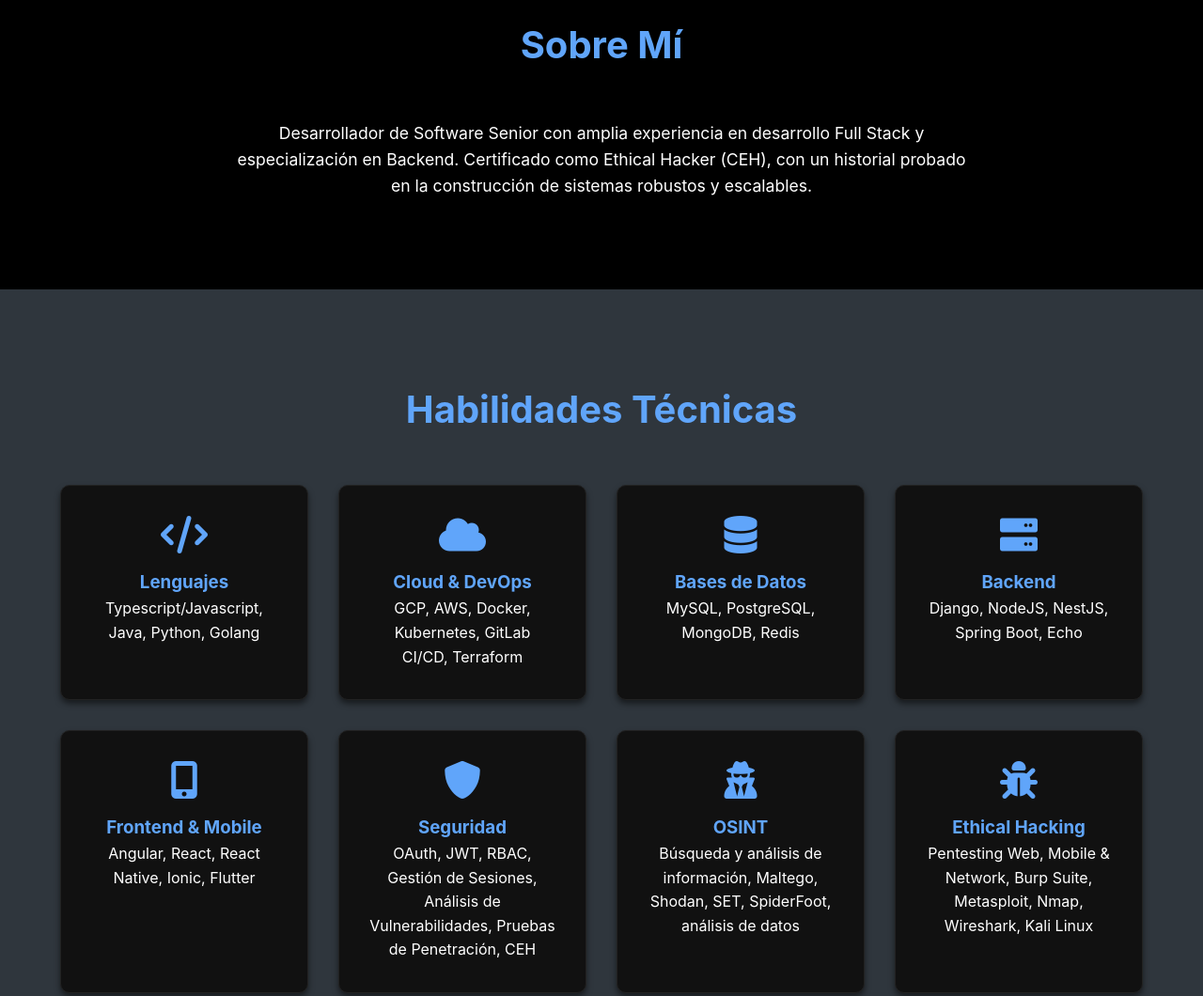
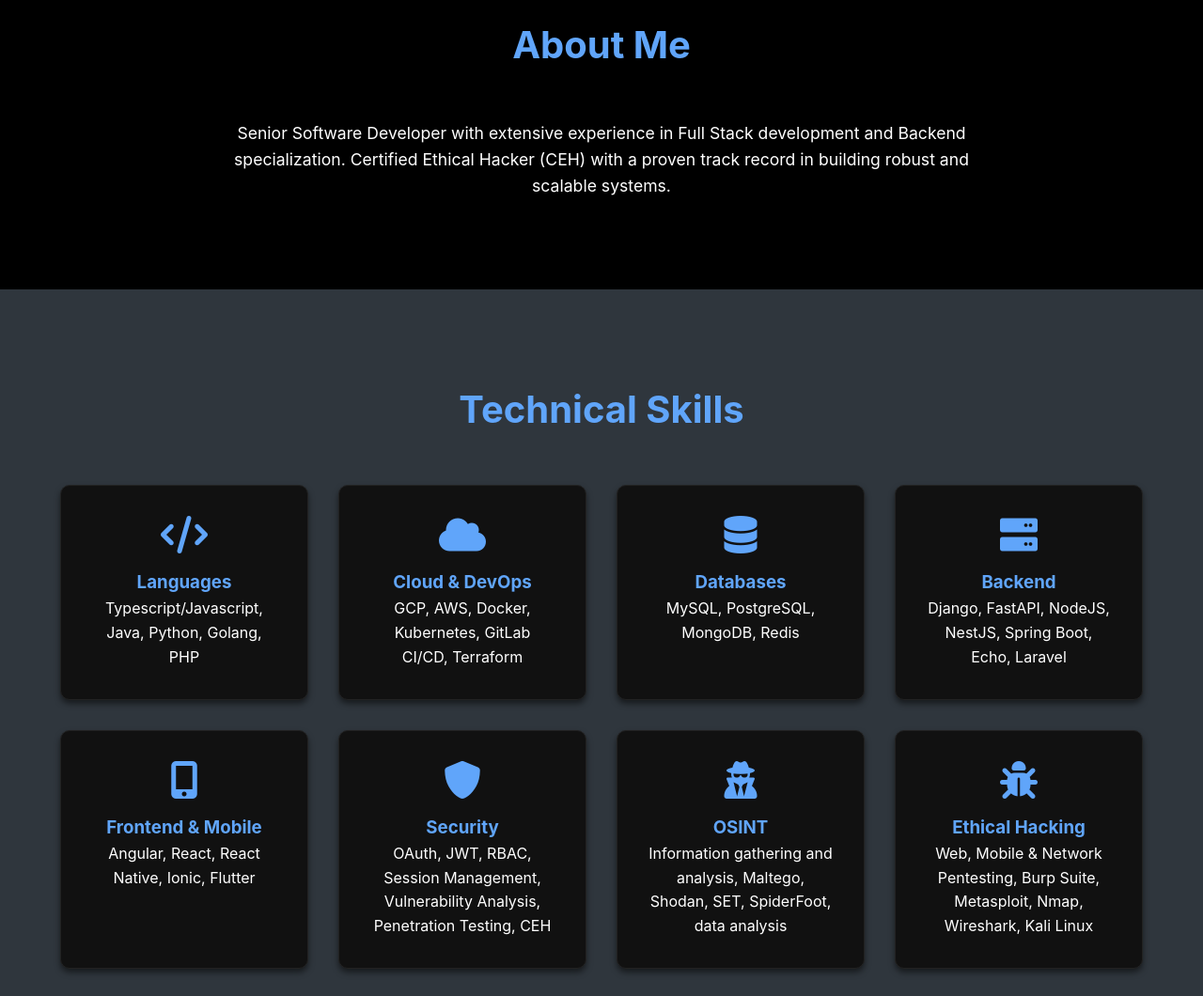
Before and after one commit to 1Terabit/es-portfolio, a website built with Vite: page index.html in a window 1280 px wide. Shown: the part 880-1940 px from the top of the page at 94% size. Built offline with nearby package versions, Linux system fonts and the light colour scheme.

Commit message:
update: body

```diff
--- a/index.html
+++ b/index.html
@@ -1,5 +1,5 @@
 <!DOCTYPE html>
-<html lang="es" data-theme="dark">
+<html lang="en" data-theme="dark">
   <head>
     <meta charset="UTF-8" />
     <meta name="viewport" content="width=device-width, initial-scale=1.0" />
@@ -93,7 +93,7 @@
           <i class="fas fa-code"></i>
           <h3 data-i18n="skills.languages.title">Lenguajes de Programación</h3>
           <p data-i18n="skills.languages.description">
-            Typescript, Javascript, Java, Python, Golang
+            Typescript, Javascript, Java, Python, Golang, PHP
           </p>
         </div>
         <div class="skill-card">
@@ -114,7 +114,7 @@
           <i class="fas fa-server"></i>
           <h3 data-i18n="skills.backend.title">Backend</h3>
           <p data-i18n="skills.backend.description">
-            Django, NodeJS, NestJS, Spring Boot, Echo
+            Django, FastAPI, NodeJS, NestJS, Spring Boot, Echo, Laravel
           </p>
         </div>
         <div class="skill-card">
--- a/js/translations.js
+++ b/js/translations.js
@@ -24,7 +24,7 @@
             title: 'Habilidades Técnicas',
             languages: {
                 title: 'Lenguajes',
-                description: 'Typescript/Javascript, Java, Python, Golang'
+                description: 'Typescript/Javascript, Java, Python, Golang, PHP'
             },
             cloud: {
                 title: 'Cloud & DevOps',
@@ -36,7 +36,7 @@
             },
             backend: {
                 title: 'Backend',
-                description: 'Django, NodeJS, NestJS, Spring Boot, Echo'
+                description: 'Django, FastAPI, NodeJS, NestJS, Spring Boot, Echo, Laravel'
             },
             frontend: {
                 title: 'Frontend & Mobile',
@@ -154,7 +154,7 @@
             title: 'Technical Skills',
             languages: {
                 title: 'Languages',
-                description: 'Typescript/Javascript, Java, Python, Golang'
+                description: 'Typescript/Javascript, Java, Python, Golang, PHP'
             },
             cloud: {
                 title: 'Cloud & DevOps',
@@ -166,7 +166,7 @@
             },
             backend: {
                 title: 'Backend',
-                description: 'Django, NodeJS, NestJS, Spring Boot, Echo'
+                description: 'Django, FastAPI, NodeJS, NestJS, Spring Boot, Echo, Laravel'
             },
             frontend: {
                 title: 'Frontend & Mobile',
--- a/script.js
+++ b/script.js
@@ -138,7 +138,7 @@
   });
 
   // Cargar el idioma preferido al iniciar
-  const savedLanguage = localStorage.getItem("preferred-language") || "es";
+  const savedLanguage = localStorage.getItem("preferred-language") || "en";
   setLanguage(savedLanguage);
 
   // Establecer el radio button correcto al cargar
```
